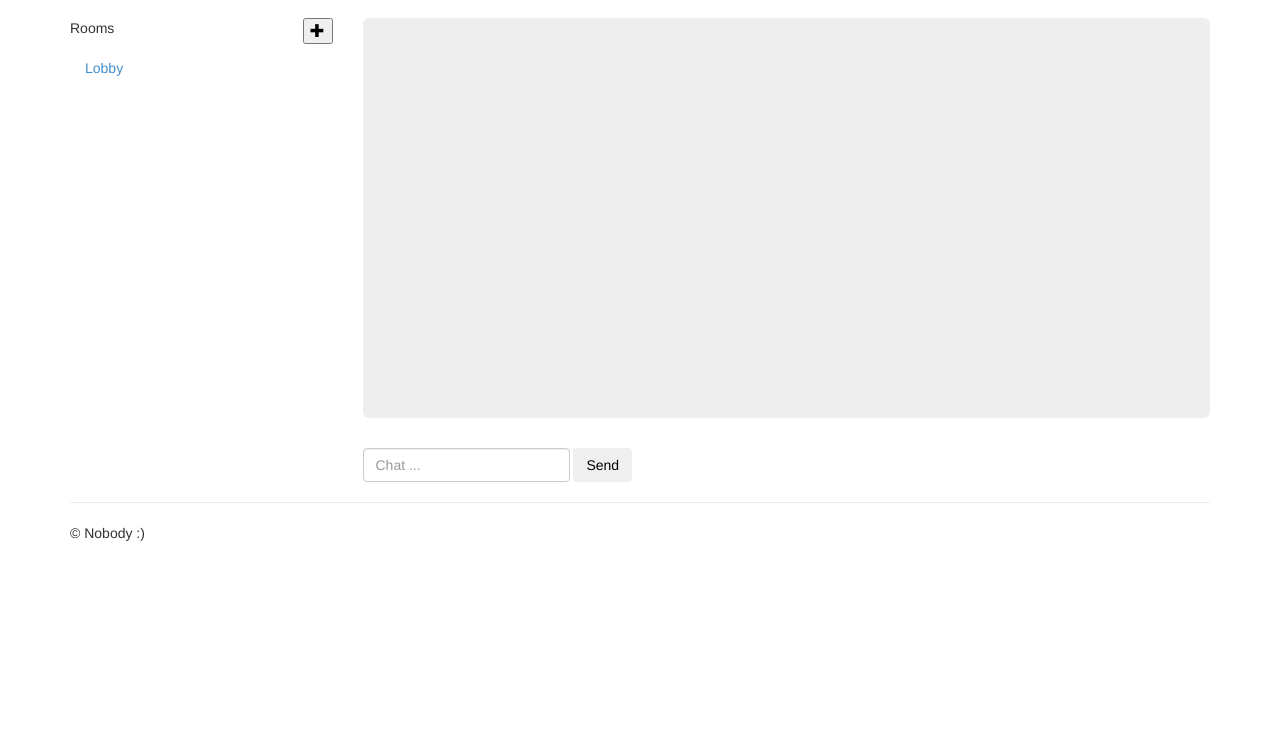
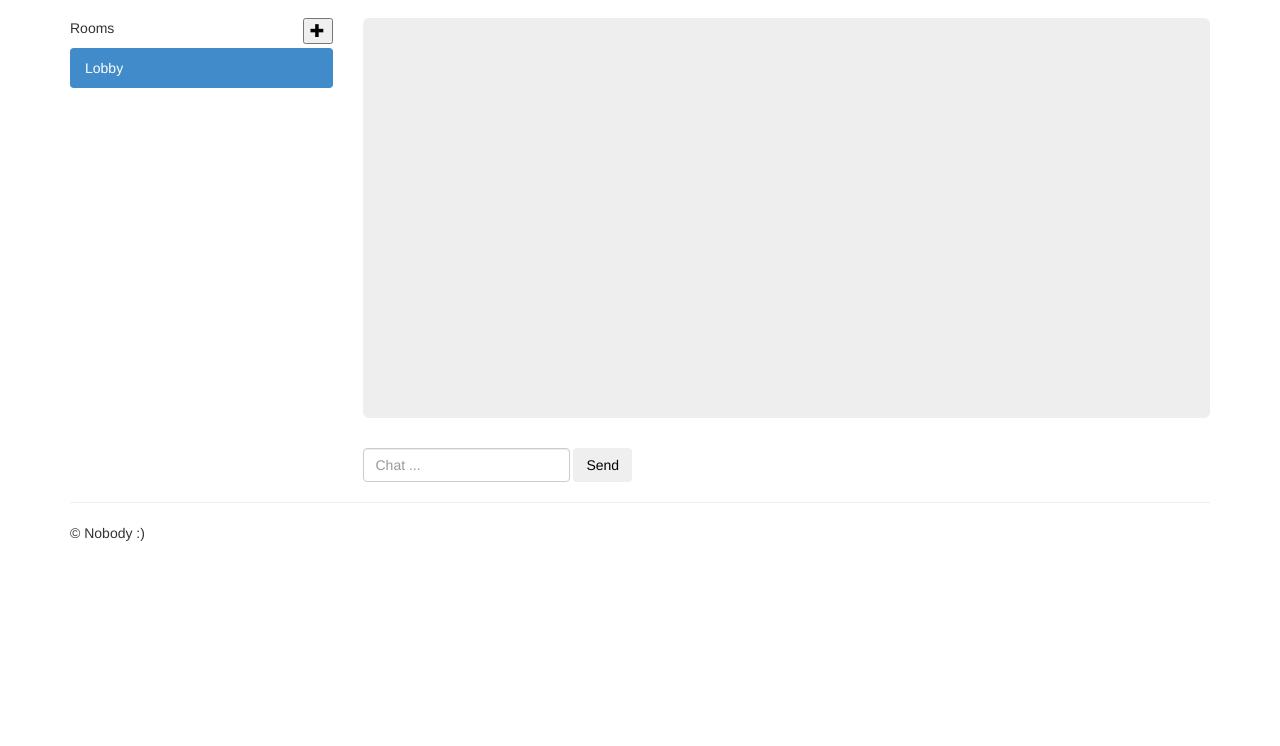
Before and after one commit to mikfreeman/chatme_kafka, a website: page public/index.html in a window 1280 px wide. Shown: the part 54-800 px from the top of the page. Drawn offline with nearby package versions, Linux system fonts and the light colour scheme; no server answers.

Commit message:
Adding class for active room@

```diff
--- a/public/scripts/controllers/room.js
+++ b/public/scripts/controllers/room.js
@@ -7,14 +7,20 @@ angular.module('chatme.controllers')
 
         var currentRoom = 'Lobby';
 
-        chatService.emit('joinRoom','Lobby');
-
       	$scope.rooms = [
       		'Lobby'
       	];
+
+        $scope.isActive = function(room) {
+          return room == currentRoom;
+        };
+
+        chatService.emit('joinRoom','Lobby');
 
         chatService.on('roomJoined', function(room) {
           currentRoom = room;
         });
 
+
+
   }]);
--- a/public/views/home.html
+++ b/public/views/home.html
@@ -2,7 +2,7 @@
   <div class="col-md-3" ng-controller="RoomController">
     <ul id="roomsList" class="nav nav-pills nav-stacked">
       <li style="margin-bottom:10px">Rooms<button class="btn-mini pull-right"  href="#createRoomModal" data-toggle="modal"><span class="glyphicon glyphicon-plus"></span></button></li>
-      <li ng-repeat="room in rooms"><a href="#">{{room}}</a></li>
+      <li ng-repeat="room in rooms" ng-class="{active:isActive(room)}"><a href="#">{{room}}</a></li>
     </ul>
   </div>
   <div class="col-md-9" ng-controller="ChatController">
```
